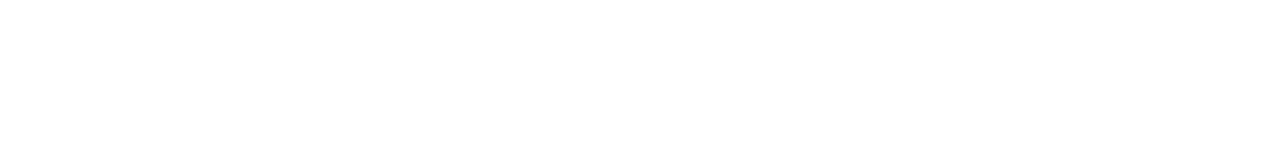
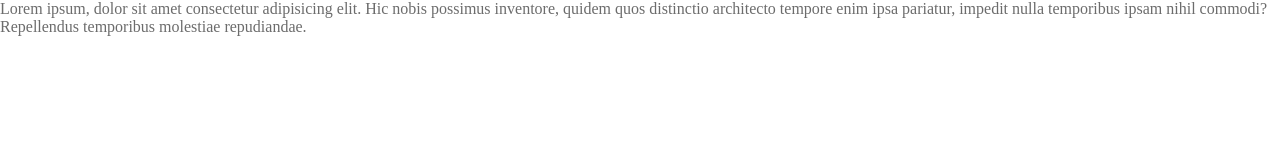
Before and after one commit to novaesdg/projeto-travelgram, a plain HTML site: page index.html in a window 1280 px wide. Drawn offline with Linux system fonts and the light colour scheme.

Commit message:
initial style guide

```diff
--- a/index.html
+++ b/index.html
@@ -7,6 +7,8 @@
   <link rel="stylesheet" href="styles/index.css">
 </head>
 <body>
-
+  <p>
+    Lorem ipsum, dolor sit amet consectetur adipisicing elit. Hic nobis possimus inventore, quidem quos distinctio architecto tempore enim ipsa pariatur, impedit nulla temporibus ipsam nihil commodi? Repellendus temporibus molestiae repudiandae.
+  </p>
 </body>
 </html>
--- a/styles/global.css
+++ b/styles/global.css
@@ -3,3 +3,18 @@
   padding: 0;
   box-sizing: border-box;
 }
+
+:root {
+  --brand-color: #EF5F4C;
+  --background-color: #FFFFFF;
+  --surface-color: #F5F5F5;
+  --skeleton-color: #D9D9D9;
+  --shape-transparency: #ffffff91;
+  --text-color-primary: #313131;
+  --text-color-secondary: #6C6C6C;
+}
+
+body {
+  color: var(--text-color-secondary);
+  background-color: var(--background-color);
+}
```
Also changed, not shown: assets/AirplaneTilt.svg (added), assets/Image 01.png (added), assets/Image 02.png (added), assets/Image 03.png (added), assets/Image 04.png (added), assets/Image 05.png (added), assets/Image 06.png (added), assets/Image 07.png (added), assets/Image 08.png (added), assets/Image 09.png (added), assets/Image 10.png (added), assets/Image 11.png (added), assets/Image.svg (added), assets/Logo.svg (added), 2 more files, 1 other file.
